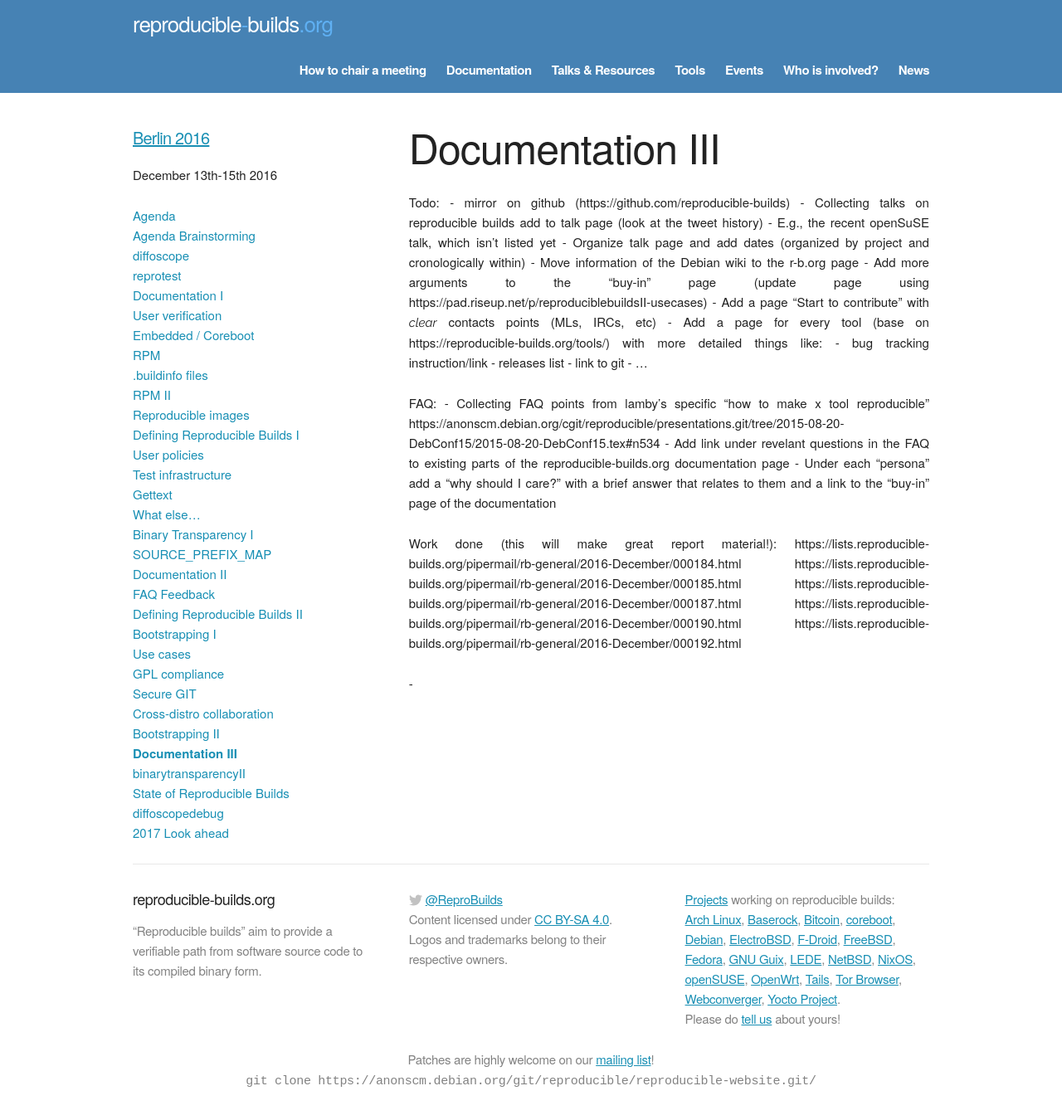
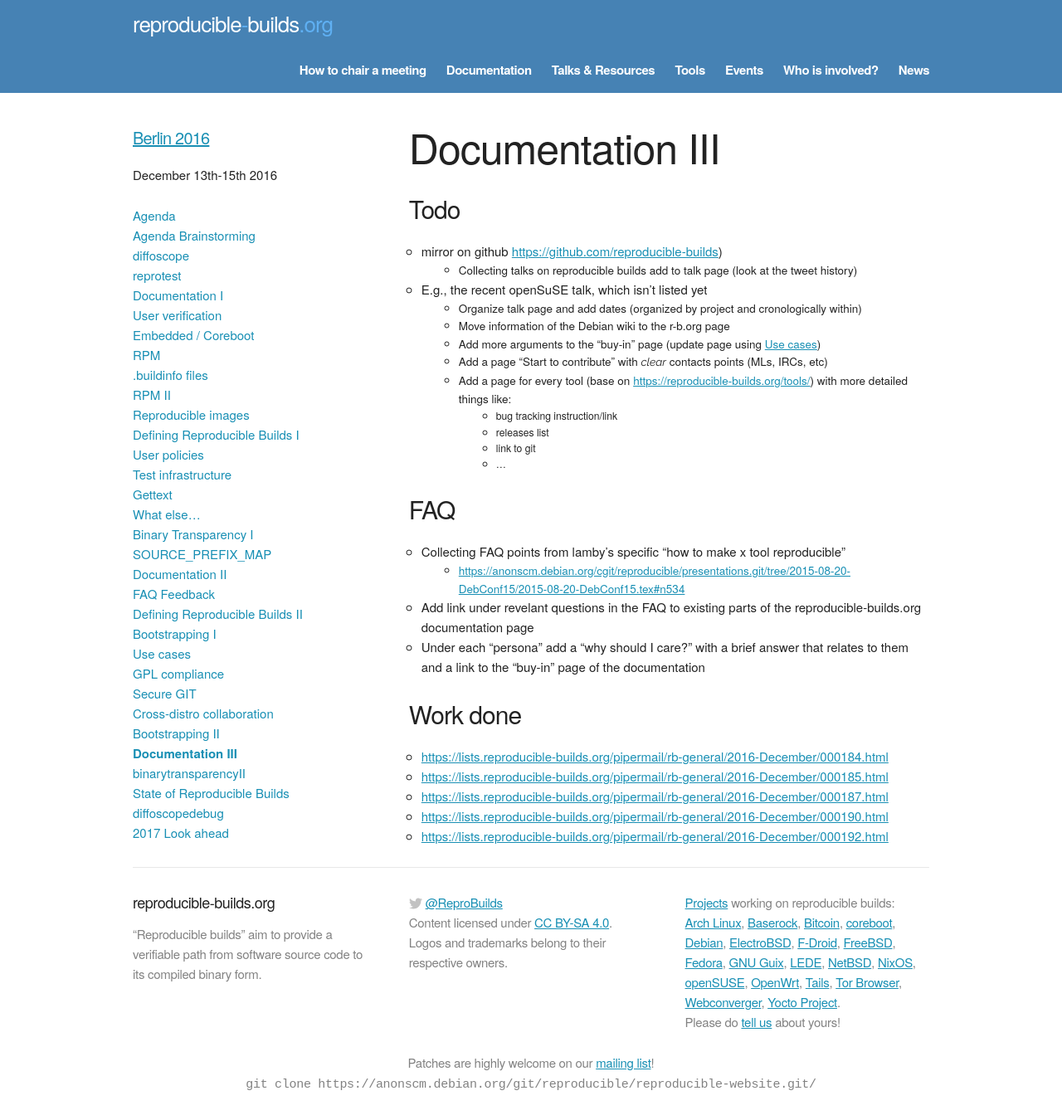
Before and after one commit to prototypefund/reproducible-website, a Jekyll site: the page built from _events/berlin2016/documentationIII.md, in a window 1280 px wide. Shown: the whole page at 83% size. Built offline with Jekyll 4.4.1, drawn with Linux system fonts in a browser that asks for light colours; some web fonts are replaced.

Commit message:
berlin2016: documenationIII formatting
Signed-off-by: Holger Levsen <holger@layer-acht.org>

```diff
--- a/_events/berlin2016/documentationIII.md
+++ b/_events/berlin2016/documentationIII.md
@@ -6,31 +6,30 @@ order: 270
 permalink: /events/berlin2016/documentationIII/
 ---
 
-Todo:
-     - mirror on github (https://github.com/reproducible-builds)
-		- Collecting talks on reproducible builds add to talk page (look at the tweet history)
-     - E.g., the recent openSuSE talk, which isn't listed yet
-		- Organize talk page and add dates (organized by project and cronologically within)
-		- Move information of the Debian wiki to the r-b.org page
-		- Add more arguments to the "buy-in" page (update page using https://pad.riseup.net/p/reproduciblebuildsII-usecases)
-		- Add a page "Start to contribute" with *clear* contacts points (MLs, IRCs, etc)
-		- Add a page for every tool (base on https://reproducible-builds.org/tools/) with more detailed things like:
-		  - bug tracking instruction/link
-		  - releases list
-		  - link to git
-		  - ...
+### Todo
+ * mirror on github [https://github.com/reproducible-builds](https://github.com/reproducible-builds))
+   * Collecting talks on reproducible builds add to talk page (look at the tweet history)
+ * E.g., the recent openSuSE talk, which isn't listed yet
+   * Organize talk page and add dates (organized by project and cronologically within)
+   * Move information of the Debian wiki to the r-b.org page
+   * Add more arguments to the "buy-in" page (update page using [Use cases]({{ "/events/berlin2016/usecases/" | prepend: site.baseurl }}))
+   * Add a page "Start to contribute" with *clear* contacts points (MLs, IRCs, etc)
+   * Add a page for every tool (base on [https://reproducible-builds.org/tools/](https://reproducible-builds.org/tools/)) with more detailed things like:
+      * bug tracking instruction/link
+      * releases list
+      * link to git
+      * ...
 
-FAQ:
-	- Collecting FAQ points from lamby's specific "how to make x tool reproducible"
-	     https://anonscm.debian.org/cgit/reproducible/presentations.git/tree/2015-08-20-DebConf15/2015-08-20-DebConf15.tex#n534
-	- Add link under revelant questions in the FAQ to existing parts of the reproducible-builds.org documentation page
-	- Under each "persona" add a "why should I care?" with a brief answer that relates to them and a link to the "buy-in" page of the documentation
+### FAQ
+ * Collecting FAQ points from lamby's specific "how to make x tool reproducible"
+   * [https://anonscm.debian.org/cgit/reproducible/presentations.git/tree/2015-08-20-DebConf15/2015-08-20-DebConf15.tex#n534]( https://anonscm.debian.org/cgit/reproducible/presentations.git/tree/2015-08-20-DebConf15/2015-08-20-DebConf15.tex#n534)
+ * Add link under revelant questions in the FAQ to existing parts of the reproducible-builds.org documentation page
+ *  Under each "persona" add a "why should I care?" with a brief answer that relates to them and a link to the "buy-in" page of the documentation
 
-Work done (this will make great report material!):
-    https://lists.reproducible-builds.org/pipermail/rb-general/2016-December/000184.html
-    https://lists.reproducible-builds.org/pipermail/rb-general/2016-December/000185.html
-    https://lists.reproducible-builds.org/pipermail/rb-general/2016-December/000187.html
-    https://lists.reproducible-builds.org/pipermail/rb-general/2016-December/000190.html
-    https://lists.reproducible-builds.org/pipermail/rb-general/2016-December/000192.html
+### Work done
 
--
+ * [https://lists.reproducible-builds.org/pipermail/rb-general/2016-December/000184.html](https://lists.reproducible-builds.org/pipermail/rb-general/2016-December/000184.html)
+ * [https://lists.reproducible-builds.org/pipermail/rb-general/2016-December/000185.html](https://lists.reproducible-builds.org/pipermail/rb-general/2016-December/000185.html)
+ * [https://lists.reproducible-builds.org/pipermail/rb-general/2016-December/000187.html](https://lists.reproducible-builds.org/pipermail/rb-general/2016-December/000187.html)
+ * [https://lists.reproducible-builds.org/pipermail/rb-general/2016-December/000190.html](https://lists.reproducible-builds.org/pipermail/rb-general/2016-December/000190.html)
+ * [https://lists.reproducible-builds.org/pipermail/rb-general/2016-December/000192.html](https://lists.reproducible-builds.org/pipermail/rb-general/2016-December/000192.html)
```
Also changed, not shown: _events/berlin2016/agenda.md (+1 -1 lines).
